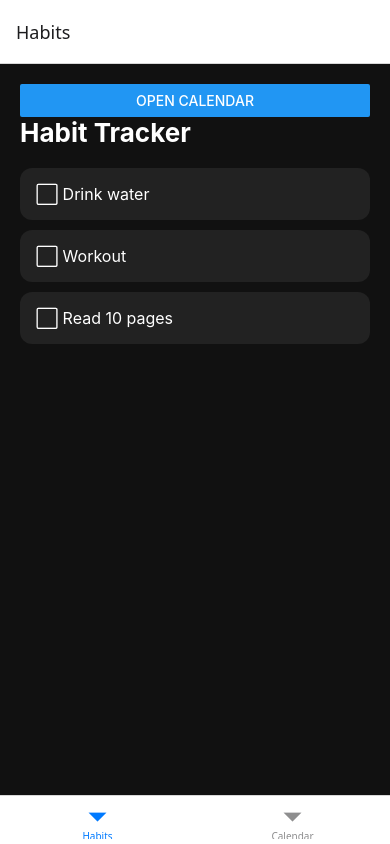
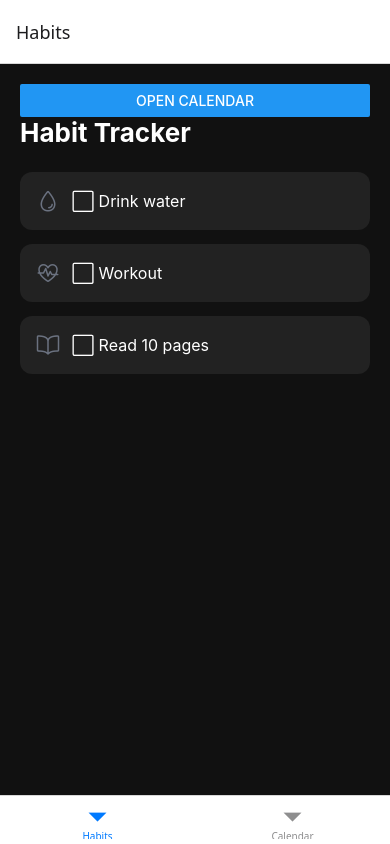
Before and after one commit to serg-kyrios/HabitTracker, a React Native app: screen /Home in a window 390 px wide. Built offline with nearby package versions, Linux system fonts and the light colour scheme.

Commit message:
add ico+ctyle

```diff
--- a/screens/HomeScreen.tsx
+++ b/screens/HomeScreen.tsx
@@ -4,20 +4,23 @@ import { styles } from "../styles/homeStyles";
 import { Button } from "react-native";
 import { BottomTabScreenProps } from "@react-navigation/bottom-tabs";
 import { RootTabParamList } from "../navigation/types";
+import { Ionicons } from "@expo/vector-icons";
 
 type Habit = {
   id: string;
   title: string;
   done: boolean;
+  iconName: string;
+  name?: string;
 };
 
 type Props = BottomTabScreenProps<RootTabParamList, "Habits">;
 
 export default function HomeScreen({ navigation }: Props) {
   const [habits, setHabits] = useState<Habit[]>([
-    { id: "1", title: "Drink water", done: false },
-    { id: "2", title: "Workout", done: false },
-    { id: "3", title: "Read 10 pages", done: false },
+    { iconName: "water-outline", id: "1", title: "Drink water", done: false },
+    { iconName: "fitness-outline", id: "2", title: "Workout", done: false },
+    { iconName: "book-outline", id: "3", title: "Read 10 pages", done: false },
   ]);
 
   const toggleHabit = (id: string) => {
@@ -43,9 +46,13 @@ export default function HomeScreen({ navigation }: Props) {
             style={[styles.habitItem, item.done && styles.habitDone]}
             onPress={() => toggleHabit(item.id)}
           >
+            <Ionicons
+              name={item.iconName as any}
+              size={24}
+              color={item.done ? "#10B981" : "#6B7280"}
+            />
             <Text style={styles.habitText}>
-              {item.done ? "✅ " : "⬜ "}
-              {item.title}
+              {item.done ? "✅" : "⬜"} {item.title}
             </Text>
           </Pressable>
         )}
--- a/styles/homeStyles.ts
+++ b/styles/homeStyles.ts
@@ -19,14 +19,21 @@ export const styles = StyleSheet.create({
     backgroundColor: "#222",
     borderRadius: 12,
     marginBottom: 10,
+    flexDirection: "row", // ✅ Рядок
+    alignItems: "center", // ✅ По центру
+    marginVertical: 4,
+    flexWrap: "nowrap", // ✅ НЕ переносити!
   },
 
   habitDone: {
     backgroundColor: "#1e4620",
+    opacity: 0.8,
   },
 
   habitText: {
+    flex: 1, // ✅ Займає решту місця
+    marginLeft: 12,
+    fontSize: 16,
     color: "white",
-    fontSize: 16,
   },
 });
```
